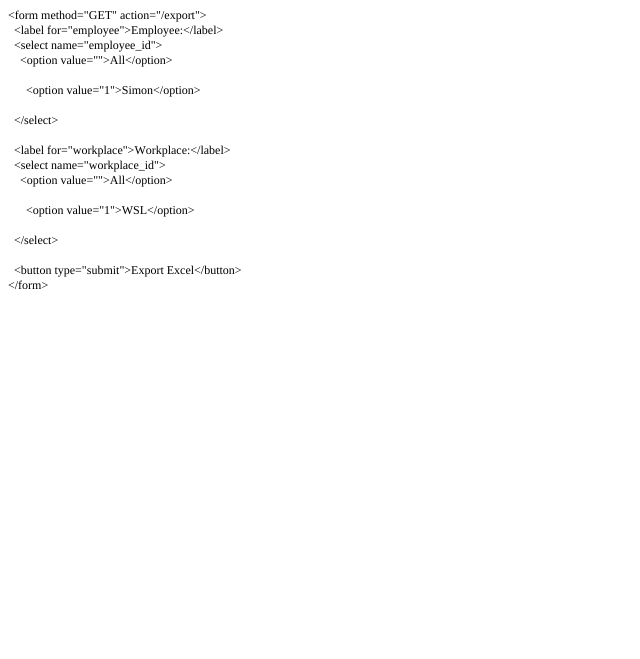
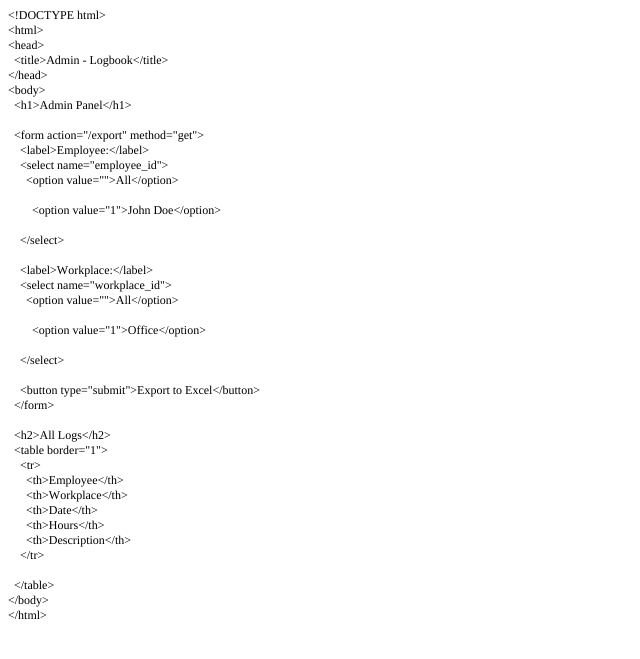
Before and after one commit to DylanBousfield/Logbook, a Flask app: page /admin in a window 1280 px wide. Shown: the top 659 px of the page, without its empty margins (0-640 px from the left). Run offline with Flask 3, Linux system fonts and the light colour scheme; data comes from the database, SQL or seed files in the repository; data that the repository does not hold is empty.

Commit message:
Fix database tables / initial data

```diff
--- a/app.py
+++ b/app.py
@@ -1,9 +1,11 @@
 from flask import Flask, render_template, request, redirect, url_for, send_file
 from flask_sqlalchemy import SQLAlchemy
 import pandas as pd
+import os
 
 app = Flask(__name__)
 app.config["SQLALCHEMY_DATABASE_URI"] = "sqlite:///worklogs.db"
+app.config["SQLALCHEMY_TRACK_MODIFICATIONS"] = False
 db = SQLAlchemy(app)
 
 # -----------------------------
@@ -27,17 +29,19 @@ class WorkLog(db.Model):
     employee = db.relationship("Employee", backref="logs")
     workplace = db.relationship("Workplace", backref="logs")
 
+# -----------------------------
+# CREATE TABLES & INITIAL DATA
+# -----------------------------
 @app.before_first_request
 def create_tables():
     db.create_all()
 
-    # Add initial data only if empty
+    # Add default employee/workplace if empty
     if Employee.query.count() == 0:
-        db.session.add(Employee(name="Simon"))
+        db.session.add(Employee(name="John Doe"))
     if Workplace.query.count() == 0:
-        db.session.add(Workplace(name="WSL"))
+        db.session.add(Workplace(name="Office"))
     db.session.commit()
-
 
 # -----------------------------
 # ROUTES
--- a/templates/admin.html
+++ b/templates/admin.html
@@ -13,24 +13,54 @@
   </style>
 </head>
 <body>
-<p class="p1"><span class="s1">&lt;form method="GET" action="/export"&gt;</span></p>
-<p class="p1"><span class="s1"><span class="Apple-converted-space">  </span>&lt;label for="employee"&gt;Employee:&lt;/label&gt;</span></p>
-<p class="p1"><span class="s1"><span class="Apple-converted-space">  </span>&lt;select name="employee_id"&gt;</span></p>
-<p class="p1"><span class="s1"><span class="Apple-converted-space">    </span>&lt;option value=""&gt;All&lt;/option&gt;</span></p>
-<p class="p1"><span class="s1"><span class="Apple-converted-space">    </span>{% for e in employees %}</span></p>
-<p class="p1"><span class="s1"><span class="Apple-converted-space">      </span>&lt;option value="{{ e.id }}"&gt;{{ e.name }}&lt;/option&gt;</span></p>
+<p class="p1"><span class="s1">&lt;!DOCTYPE html&gt;</span></p>
+<p class="p1"><span class="s1">&lt;html&gt;</span></p>
+<p class="p1"><span class="s1">&lt;head&gt;</span></p>
+<p class="p1"><span class="s1"><span class="Apple-converted-space">  </span>&lt;title&gt;Admin - Logbook&lt;/title&gt;</span></p>
+<p class="p1"><span class="s1">&lt;/head&gt;</span></p>
+<p class="p1"><span class="s1">&lt;body&gt;</span></p>
+<p class="p1"><span class="s1"><span class="Apple-converted-space">  </span>&lt;h1&gt;Admin Panel&lt;/h1&gt;</span></p>
+<p class="p2"><span class="s1"></span><br></p>
+<p class="p1"><span class="s1"><span class="Apple-converted-space">  </span>&lt;form action="/export" method="get"&gt;</span></p>
+<p class="p1"><span class="s1"><span class="Apple-converted-space">    </span>&lt;label&gt;Employee:&lt;/label&gt;</span></p>
+<p class="p1"><span class="s1"><span class="Apple-converted-space">    </span>&lt;select name="employee_id"&gt;</span></p>
+<p class="p1"><span class="s1"><span class="Apple-converted-space">      </span>&lt;option value=""&gt;All&lt;/option&gt;</span></p>
+<p class="p1"><span class="s1"><span class="Apple-converted-space">      </span>{% for e in employees %}</span></p>
+<p class="p1"><span class="s1"><span class="Apple-converted-space">        </span>&lt;option value="{{ e.id }}"&gt;{{ e.name }}&lt;/option&gt;</span></p>
+<p class="p1"><span class="s1"><span class="Apple-converted-space">      </span>{% endfor %}</span></p>
+<p class="p1"><span class="s1"><span class="Apple-converted-space">    </span>&lt;/select&gt;</span></p>
+<p class="p2"><span class="s1"></span><br></p>
+<p class="p1"><span class="s1"><span class="Apple-converted-space">    </span>&lt;label&gt;Workplace:&lt;/label&gt;</span></p>
+<p class="p1"><span class="s1"><span class="Apple-converted-space">    </span>&lt;select name="workplace_id"&gt;</span></p>
+<p class="p1"><span class="s1"><span class="Apple-converted-space">      </span>&lt;option value=""&gt;All&lt;/option&gt;</span></p>
+<p class="p1"><span class="s1"><span class="Apple-converted-space">      </span>{% for w in workplaces %}</span></p>
+<p class="p1"><span class="s1"><span class="Apple-converted-space">        </span>&lt;option value="{{ w.id }}"&gt;{{ w.name }}&lt;/option&gt;</span></p>
+<p class="p1"><span class="s1"><span class="Apple-converted-space">      </span>{% endfor %}</span></p>
+<p class="p1"><span class="s1"><span class="Apple-converted-space">    </span>&lt;/select&gt;</span></p>
+<p class="p2"><span class="s1"></span><br></p>
+<p class="p1"><span class="s1"><span class="Apple-converted-space">    </span>&lt;button type="submit"&gt;Export to Excel&lt;/button&gt;</span></p>
+<p class="p1"><span class="s1"><span class="Apple-converted-space">  </span>&lt;/form&gt;</span></p>
+<p class="p2"><span class="s1"></span><br></p>
+<p class="p1"><span class="s1"><span class="Apple-converted-space">  </span>&lt;h2&gt;All Logs&lt;/h2&gt;</span></p>
+<p class="p1"><span class="s1"><span class="Apple-converted-space">  </span>&lt;table border="1"&gt;</span></p>
+<p class="p1"><span class="s1"><span class="Apple-converted-space">    </span>&lt;tr&gt;</span></p>
+<p class="p1"><span class="s1"><span class="Apple-converted-space">      </span>&lt;th&gt;Employee&lt;/th&gt;</span></p>
+<p class="p1"><span class="s1"><span class="Apple-converted-space">      </span>&lt;th&gt;Workplace&lt;/th&gt;</span></p>
+<p class="p1"><span class="s1"><span class="Apple-converted-space">      </span>&lt;th&gt;Date&lt;/th&gt;</span></p>
+<p class="p1"><span class="s1"><span class="Apple-converted-space">      </span>&lt;th&gt;Hours&lt;/th&gt;</span></p>
+<p class="p1"><span class="s1"><span class="Apple-converted-space">      </span>&lt;th&gt;Description&lt;/th&gt;</span></p>
+<p class="p1"><span class="s1"><span class="Apple-converted-space">    </span>&lt;/tr&gt;</span></p>
+<p class="p1"><span class="s1"><span class="Apple-converted-space">    </span>{% for log in logs %}</span></p>
+<p class="p1"><span class="s1"><span class="Apple-converted-space">      </span>&lt;tr&gt;</span></p>
+<p class="p1"><span class="s1"><span class="Apple-converted-space">        </span>&lt;td&gt;{{ log.employee.name }}&lt;/td&gt;</span></p>
+<p class="p1"><span class="s1"><span class="Apple-converted-space">        </span>&lt;td&gt;{{ log.workplace.name }}&lt;/td&gt;</span></p>
+<p class="p1"><span class="s1"><span class="Apple-converted-space">        </span>&lt;td&gt;{{ log.date }}&lt;/td&gt;</span></p>
+<p class="p1"><span class="s1"><span class="Apple-converted-space">        </span>&lt;td&gt;{{ log.hours }}&lt;/td&gt;</span></p>
+<p class="p1"><span class="s1"><span class="Apple-converted-space">        </span>&lt;td&gt;{{ log.description }}&lt;/td&gt;</span></p>
+<p class="p1"><span class="s1"><span class="Apple-converted-space">      </span>&lt;/tr&gt;</span></p>
 <p class="p1"><span class="s1"><span class="Apple-converted-space">    </span>{% endfor %}</span></p>
-<p class="p1"><span class="s1"><span class="Apple-converted-space">  </span>&lt;/select&gt;</span></p>
-<p class="p2"><span class="s1"></span><br></p>
-<p class="p1"><span class="s1"><span class="Apple-converted-space">  </span>&lt;label for="workplace"&gt;Workplace:&lt;/label&gt;</span></p>
-<p class="p1"><span class="s1"><span class="Apple-converted-space">  </span>&lt;select name="workplace_id"&gt;</span></p>
-<p class="p1"><span class="s1"><span class="Apple-converted-space">    </span>&lt;option value=""&gt;All&lt;/option&gt;</span></p>
-<p class="p1"><span class="s1"><span class="Apple-converted-space">    </span>{% for w in workplaces %}</span></p>
-<p class="p1"><span class="s1"><span class="Apple-converted-space">      </span>&lt;option value="{{ w.id }}"&gt;{{ w.name }}&lt;/option&gt;</span></p>
-<p class="p1"><span class="s1"><span class="Apple-converted-space">    </span>{% endfor %}</span></p>
-<p class="p1"><span class="s1"><span class="Apple-converted-space">  </span>&lt;/select&gt;</span></p>
-<p class="p2"><span class="s1"></span><br></p>
-<p class="p1"><span class="s1"><span class="Apple-converted-space">  </span>&lt;button type="submit"&gt;Export Excel&lt;/button&gt;</span></p>
-<p class="p1"><span class="s1">&lt;/form&gt;</span></p>
+<p class="p1"><span class="s1"><span class="Apple-converted-space">  </span>&lt;/table&gt;</span></p>
+<p class="p1"><span class="s1">&lt;/body&gt;</span></p>
+<p class="p1"><span class="s1">&lt;/html&gt;</span></p>
 </body>
 </html>
```
Also changed, not shown: templates/index.html (+30 -21 lines).
